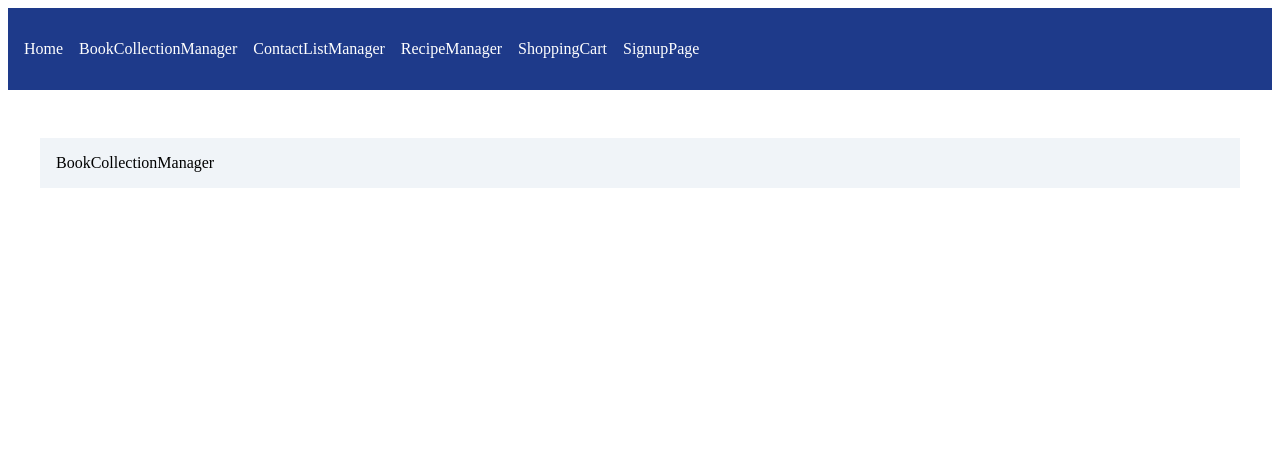
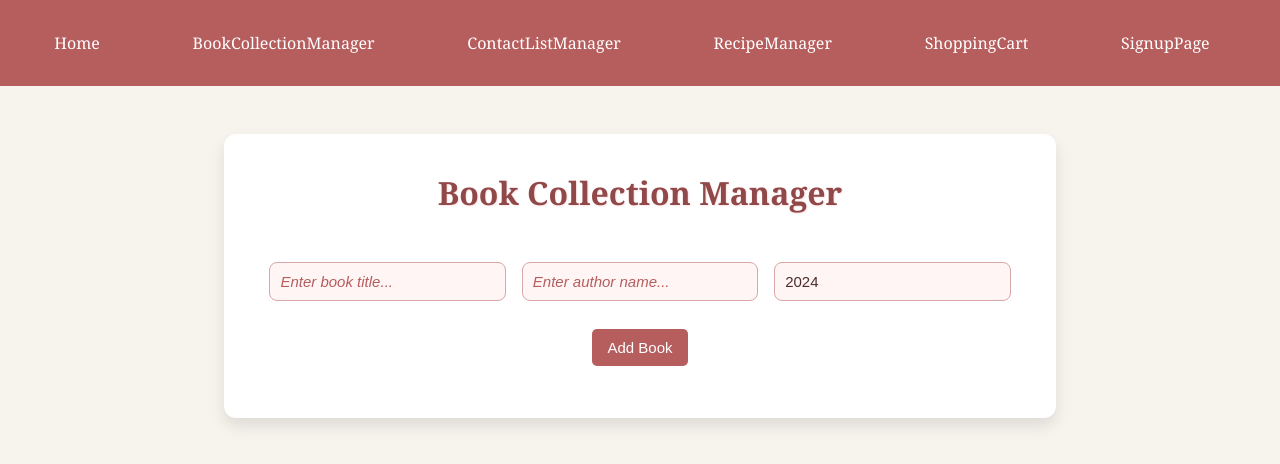
Before and after one commit to Jonnerop/coding-marathon1-group6, a React (Vite) app: page /#/books in a window 1280 px wide. Shown: the top 464 px of the page. Built offline with nearby package versions, Linux system fonts and the light colour scheme.

Commit message:
BookCollectionManager component with css

```diff
--- a/src/components/BookCollectionManager/BookCollectionManager.css
+++ b/src/components/BookCollectionManager/BookCollectionManager.css
@@ -0,0 +1,116 @@
+/*
+#f7f3ed beige
+#fbe4e6 light pink
+#b65d5d dark pink
+#914848 red
+*/
+
+body {
+  font-family: 'Georgia', serif;
+  background-color: #f7f3ed;
+  margin: 0;
+  padding: 0;
+}
+
+.book-collection {
+  background-color: #ffffff !important;
+  padding: 32px;
+  border-radius: 12px;
+  box-shadow: 0 8px 16px rgba(0, 0, 0, 0.1);
+  width: 90%;
+  max-width: 800px;
+  text-align: center;
+  border: none;
+  justify-self: center;
+}
+
+.book-collection h1 {
+  font-weight: 700;
+  color: #914848;
+  margin-bottom: 24px;
+  text-shadow: 1px 1px 2px #fbe4e6;
+}
+
+.inputs {
+  display: flex;
+  flex-direction: row;
+  justify-content: center;
+  align-items: center;
+  flex-wrap: wrap;
+  background-color: #fbe4e6;
+  padding: 16px;
+  border-radius: 8px;
+  background-color: #ffffff !important;
+}
+
+.book-collection input {
+  width: calc(30% - 16px);
+  margin: 8px;
+  padding: 10px;
+  border: 1px solid #d8a7a7;
+  border-radius: 8px;
+  font-size: 15px;
+  background-color: #fff5f5;
+  color: #4d2c2c;
+}
+
+.book-collection input::placeholder {
+  color: #b65d5d;
+  font-style: italic;
+}
+
+.book-collection button {
+  color: #ffffff;
+  border: none;
+  cursor: pointer;
+  margin-top: 20px;
+  background-color: #b65d5d;
+  padding: 10px 15px;
+  font-size: 15px;
+  border-radius: 5px;
+  transition: background-color 0.3s ease, transform 0.2s ease;
+}
+
+.book-collection button:hover {
+  background-color: #914848;
+  transform: scale(1.05);
+}
+
+.deleteBtn {
+  background-color: #914848;
+  color: #ffffff;
+  border: none;
+  padding: 8px 12px;
+  font-size: 14px;
+  border-radius: 5px;
+  margin-bottom: 15px;
+  cursor: pointer;
+  transition: background-color 0.3s ease;
+}
+
+.deleteBtn:hover {
+  background-color: #6e3636;
+}
+
+.book-collection ol {
+  text-align: left;
+  padding: 0;
+  margin-top: 20px;
+  list-style: none;
+}
+
+.book-collection li {
+  background-color: #fbe4e6;
+  margin-bottom: 10px;
+  padding: 10px;
+  border-radius: 8px;
+  display: flex;
+  justify-content: space-between;
+  align-items: center;
+  color: #4d2c2c;
+  font-style: italic;
+}
+
+.book-collection li button:hover {
+  background-color: #6e3636;
+}
--- a/src/components/BookCollectionManager/BookCollectionManager.jsx
+++ b/src/components/BookCollectionManager/BookCollectionManager.jsx
@@ -1,11 +1,67 @@
-import React from 'react'
+import './BookCollectionManager.css';
+import React, { useState } from 'react';
 
 function BookCollectionManager() {
+  const [books, setBooks] = useState([]);
+  const [newBook, setNewBook] = useState({ title: '', author: '', year: (new Date().getFullYear()) });
+
+  // Handle input change for both fields
+  function handleInputChange(event) {
+    const { name, value } = event.target;
+    setNewBook((prevBook) => ({ ...prevBook, [name]: value }));
+  }
+
+  // Add a new book to the list
+  function addBook() {
+    if (newBook.title.trim() !== '' && newBook.author.trim() !== '') {
+      setBooks((b) => [...b, newBook]);
+      setNewBook({ title: '', author: '', year: (new Date().getFullYear()) }); // Clear the input fields
+    }
+  }
+
+  // Delete a book from the list
+  function deleteBook(index) {
+    const updatedBooks = books.filter((_, i) => i !== index);
+    setBooks(updatedBooks);
+  }
+
   return (
-    <div>
-      BookCollectionManager
+    <div className="book-collection">
+      <h1>Book Collection Manager</h1>
+      <div className="inputs">
+        <input
+          type="text"
+          placeholder="Enter book title..."
+          name="title"
+          value={newBook.title}
+          onChange={handleInputChange}
+        />
+        <input
+          type="text"
+          placeholder="Enter author name..."
+          name="author"
+          value={newBook.author}
+          onChange={handleInputChange}
+        />
+        <input
+          type="number"
+          placeholder="Year of publication"
+          name="year"
+          value={newBook.year}
+          onChange={handleInputChange}
+        />
+        <button onClick={addBook}>Add Book</button>
+      </div>
+      <ol>
+        {books.map((book, index) => (
+          <li key={index}>
+            {book.title} by {book.author} published in {book.year}
+            <button onClick={() => deleteBook(index)} className="deleteBtn">Delete</button>
+          </li>
+        ))}
+      </ol>
     </div>
-  )
+  );
 }
 
-export default BookCollectionManager
+export default BookCollectionManager;
--- a/src/components/Layout.css
+++ b/src/components/Layout.css
@@ -1,12 +1,16 @@
 nav {
-  background-color: #1E3A8A; /* Blue background */
+  background-color: #b65d5d;
   color: #fff;
   padding: 1rem;
+  position: sticky;
+  top: 0;
 }
 
 ul {
   list-style: none;
   padding: 0;
+  display: flex; /* Use flexbox for layout */
+  justify-content: space-around;
 }
 
 li {
@@ -20,13 +24,12 @@ li {
 }
 
 .navbar a:hover {
-  color: #93C5FD; /* Light blue hover color */
+  color: #93c5fd; /* Light blue hover color */
 }
 
 .active {
   font-weight: bold;
 }
-
 
 .page-content {
   padding: 2rem;
@@ -34,7 +37,7 @@ li {
 
 .page-content h1 {
   font-size: 2rem;
-  color: #1E3A8A; /* Blue color */
+  color: #1e3a8a; /* Blue color */
 }
 
 .page-content p {
--- a/vite.config.js
+++ b/vite.config.js
@@ -1,8 +1,12 @@
-import { defineConfig } from 'vite'
-import react from '@vitejs/plugin-react'
+import { defineConfig } from 'vite';
+import react from '@vitejs/plugin-react';
 
 // https://vite.dev/config/
 export default defineConfig({
-  base: "/coding-marathon1-group6/",
+  base: '/coding-marathon1-group6/',
   plugins: [react()],
-})
+  server: {
+    port: 3002,
+    open: true,
+  },
+});
```
